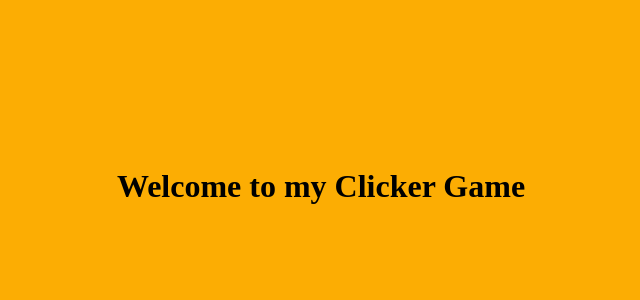
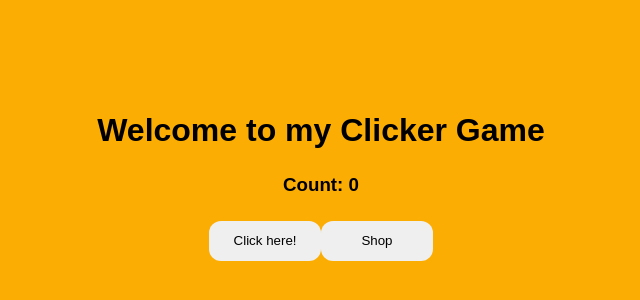
Before and after one commit to Vipershroom/clicker-game-react, a React (Create React App) app: page / in a window 1280 px wide. Shown: the part 214-514 px from the top of the page, without its empty margins (319-959 px from the left). Built offline with nearby package versions, Linux system fonts and the light colour scheme.

Commit message:
Added Styles and Counter

```diff
--- a/public/index.html
+++ b/public/index.html
@@ -24,7 +24,7 @@
       work correctly both with client-side routing and a non-root public URL.
       Learn how to configure a non-root public URL by running `npm run build`.
     -->
-    <title>React App</title>
+    <title>Clicker Game!</title>
   </head>
   <body>
     <noscript>You need to enable JavaScript to run this app.</noscript>
--- /dev/null
+++ b/src/Components/App.scss
@@ -0,0 +1,25 @@
+.spacing {
+    text-align: center;
+
+
+    button {
+        margin-top: 25px;
+    }
+
+    h3 {
+        margin-top: 25px;
+    }
+
+    .btn {
+        width: 25%;
+        height: 5vh;
+        border: none;
+        border-radius: 12px;
+        transition-duration: 0.4s;
+    }
+
+    .btn:hover {
+        background-color: #2ecc71;
+        box-shadow: 0 12px 16px 0 rgba(0,0,0,0.24), 0 17px 50px 0 rgba(0,0,0,0.19);
+    }
+}
--- a/src/Components/App.tsx
+++ b/src/Components/App.tsx
@@ -1,11 +1,24 @@
-import React from 'react';
+import React from 'react'
+import './App.scss'
+import './App'
+import { useState } from 'react'
+
+
 
 function App() {
-  return (
-    <div className="App">
 
-    </div>
-  );
+    const [count, setCount] = useState(0)
+
+    return(
+        <div>
+            <h1>Welcome to my Clicker Game</h1>
+            <div className="spacing">
+                <h3>Count: {count}</h3>
+                <button className="btn" onClick={() => setCount(count + 1)} >Click here!</button>
+                <button className="btn">Shop</button>
+            </div>
+        </div>
+    )
 }
 
-export default App;
+export default App
--- a/src/global.scss
+++ b/src/global.scss
@@ -15,5 +15,6 @@ body {
     display: grid;
     place-items: center;
     background-color: $background-color;
+    font-family: Arial, Helvetica, sans-serif;
     color: $text-color;
 }
--- a/src/index.tsx
+++ b/src/index.tsx
@@ -1,10 +1,11 @@
 import React from 'react';
 import ReactDOM from 'react-dom';
 import './global.scss'
+import App from './Components/App'
 
 ReactDOM.render(
   <React.StrictMode>
-    <h1>Welcome to my Clicker Game</h1>
+    <App />
   </React.StrictMode>,
   document.getElementById('root')
 );
```
